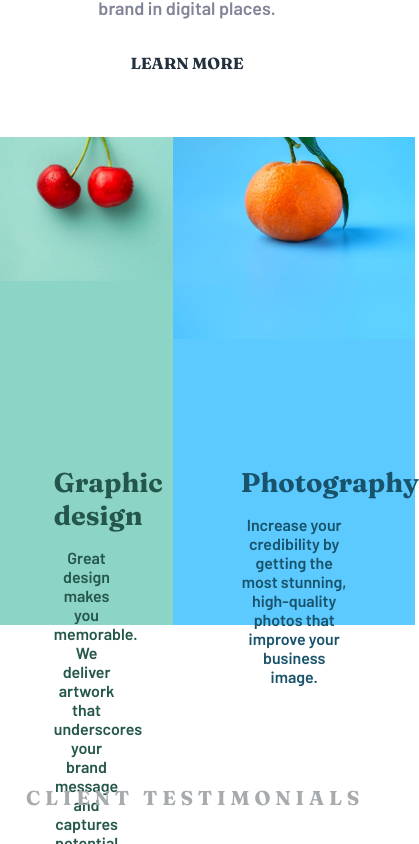
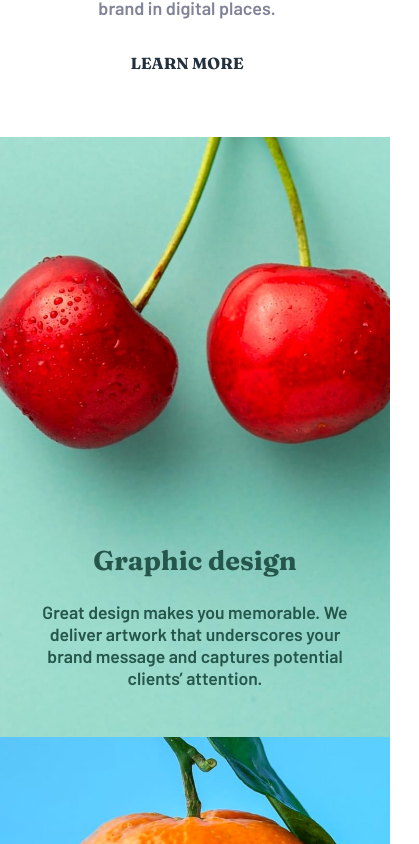
Before and after one commit to annaluizacamargo/sunnyside, a React (Create React App) app: page / in a window 390 px wide. Shown: the part 2000-2844 px from the top of the page, 419 px wide, since content can reach past the window. Built offline with nearby package versions, Linux system fonts and the light colour scheme.

Commit message:
style(BoxDual): add responsive style

```diff
--- a/src/components/box_dual/style.css
+++ b/src/components/box_dual/style.css
@@ -2,8 +2,9 @@
     background-repeat: no-repeat;
     background-size: 100%;
     width: 100%;
-    min-height: 30rem;
-    padding: 2rem;
+    min-height: 450px;
+    max-height: 550px;
+    padding: 4rem 0;
     box-sizing: border-box;
     display: flex;
     flex-direction: column;
@@ -12,7 +13,7 @@
 }
 
 .box-dual div {
-    height: 30%;
+    height: fit-content;
     width: 60%;
     box-sizing: border-box;
     margin: 0 auto;
@@ -22,11 +23,23 @@
     font-family: var(--font-fraunces);
     width: 100%;
     margin: 0;
-    margin-bottom: 1rem;
+    margin-bottom: 1.5rem;
     box-sizing: border-box;
 }
 
 .box-dual div p {
     margin: 0;
-    font-size: medium;
+    font-size: 1.1rem;
 }
+
+/*Responsividade*/
+@media (max-width: 759px) {
+    .box-dual {
+        min-height: 600px;
+        padding: 3rem 2rem;
+    }
+
+    .box-dual div {
+        width: 100%;
+    }
+}
--- a/src/containers/container_img/index.js
+++ b/src/containers/container_img/index.js
@@ -1,7 +1,9 @@
 import BoxDual from '../../components/box_dual';
 import './style.css';
 
-const ContainerImg = () => {
+const ContainerImg = (props) => {
+    const typeDisplay = props.typeDisplay;
+
     return (
         <div className='container-img'>
             <BoxDual
@@ -9,7 +11,7 @@ const ContainerImg = () => {
                 description='Great design makes you memorable. We deliver artwork that underscores your brand message and captures potential clients’ attention.'
                 color='cyan-dark'
                 backgroundColor='#8CD4C6'
-                img='../../../images/desktop/image-graphic-design.jpg'
+                img={`../../../images/${typeDisplay}/image-graphic-design.jpg`}
             />
 
             <BoxDual
@@ -17,7 +19,7 @@ const ContainerImg = () => {
                 description='Increase your credibility by getting the most stunning, high-quality photos that improve your business image.'
                 color='blue-dark'
                 backgroundColor='#5CCAFF'
-                img='../../../images/desktop/image-photography.jpg'
+                img={`../../../images/${typeDisplay}/image-photography.jpg`}
             />
         </div>
     );
--- a/src/containers/container_img/style.css
+++ b/src/containers/container_img/style.css
@@ -2,3 +2,10 @@
     display: flex;
     flex-direction: row;
 }
+
+/*Responsividade*/
+@media (max-width: 759px) {
+    .container-img {
+        flex-direction: column;
+    }
+}
```
